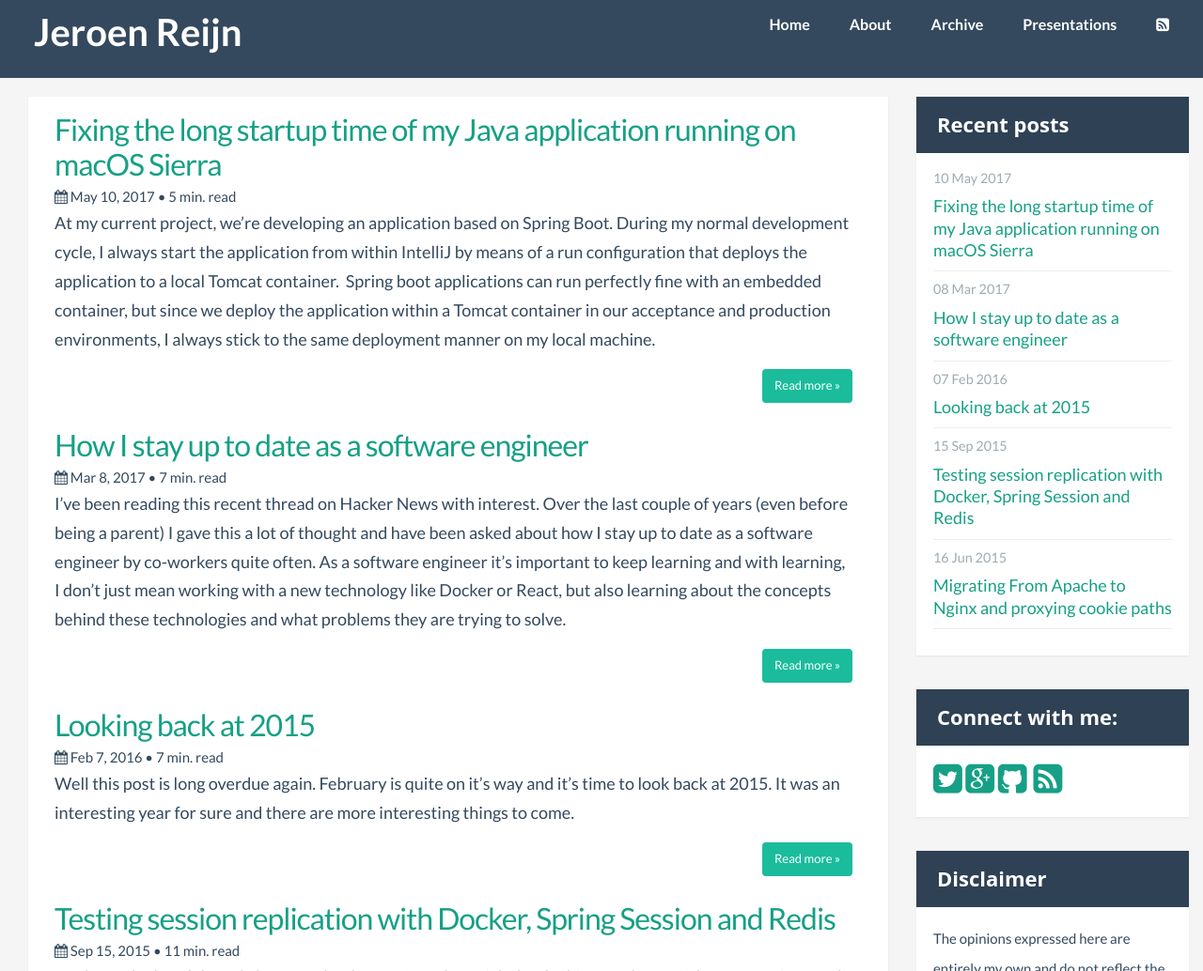
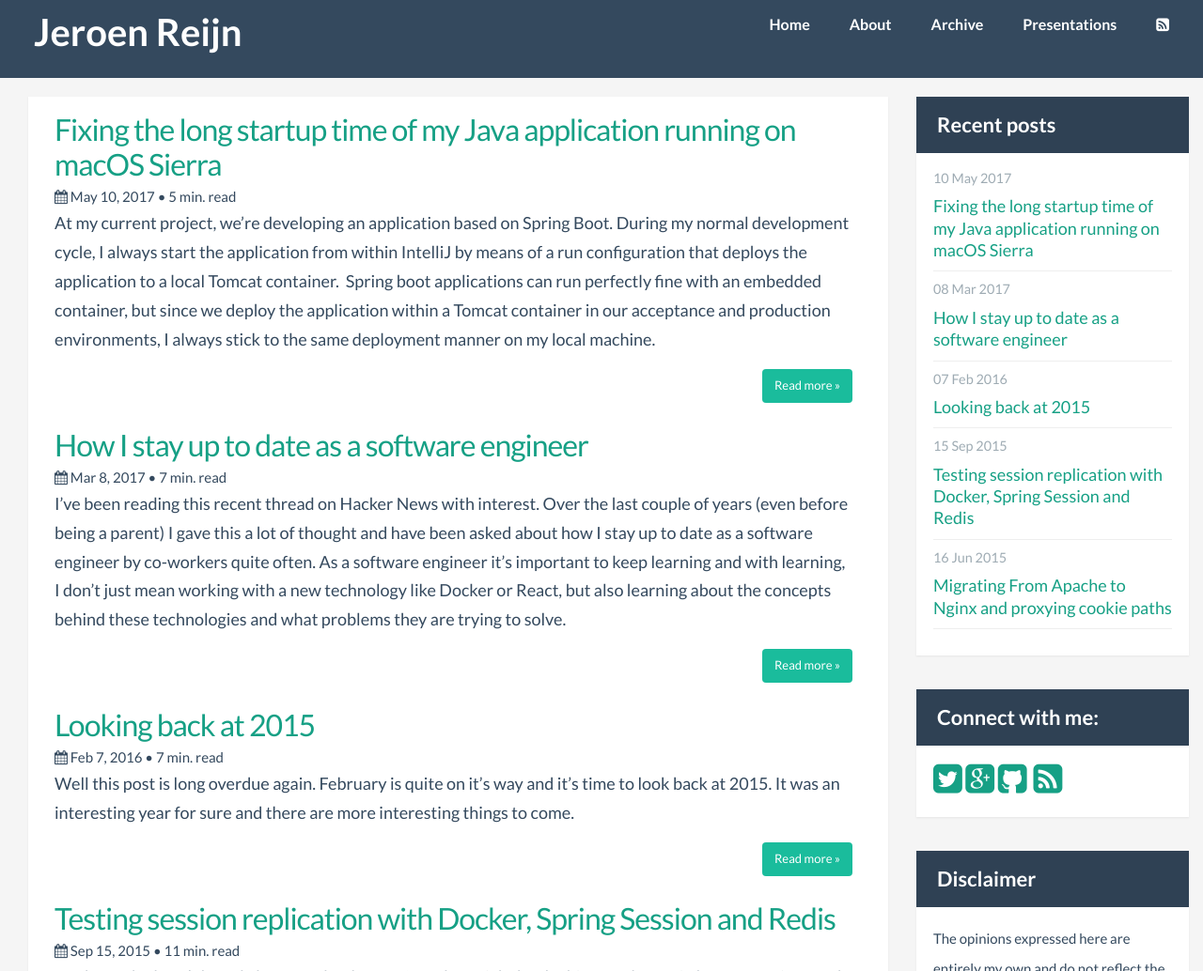
Before and after one commit to jreijn/jreijn.github.com, a Jekyll site: the page built from index.html, in a window 1280 px wide. Shown: the top 1034 px of the page at 94% size. Built offline with Jekyll 4.4.1, drawn with Linux system fonts in a browser that asks for light colours; the list of posts is cut into pages by our own code; comment, search, counter and statistics services are not loaded.

Commit message:
Remove font

```diff
--- a/css/main.css
+++ b/css/main.css
@@ -28,7 +28,6 @@ body {
     background: #2f4154;
     padding: .5em 1em;
     color: #ffffff;
-    font-family: "Open Sans", sans-serif;
     font-size: 22px;
     font-weight: bold;
 }
```
